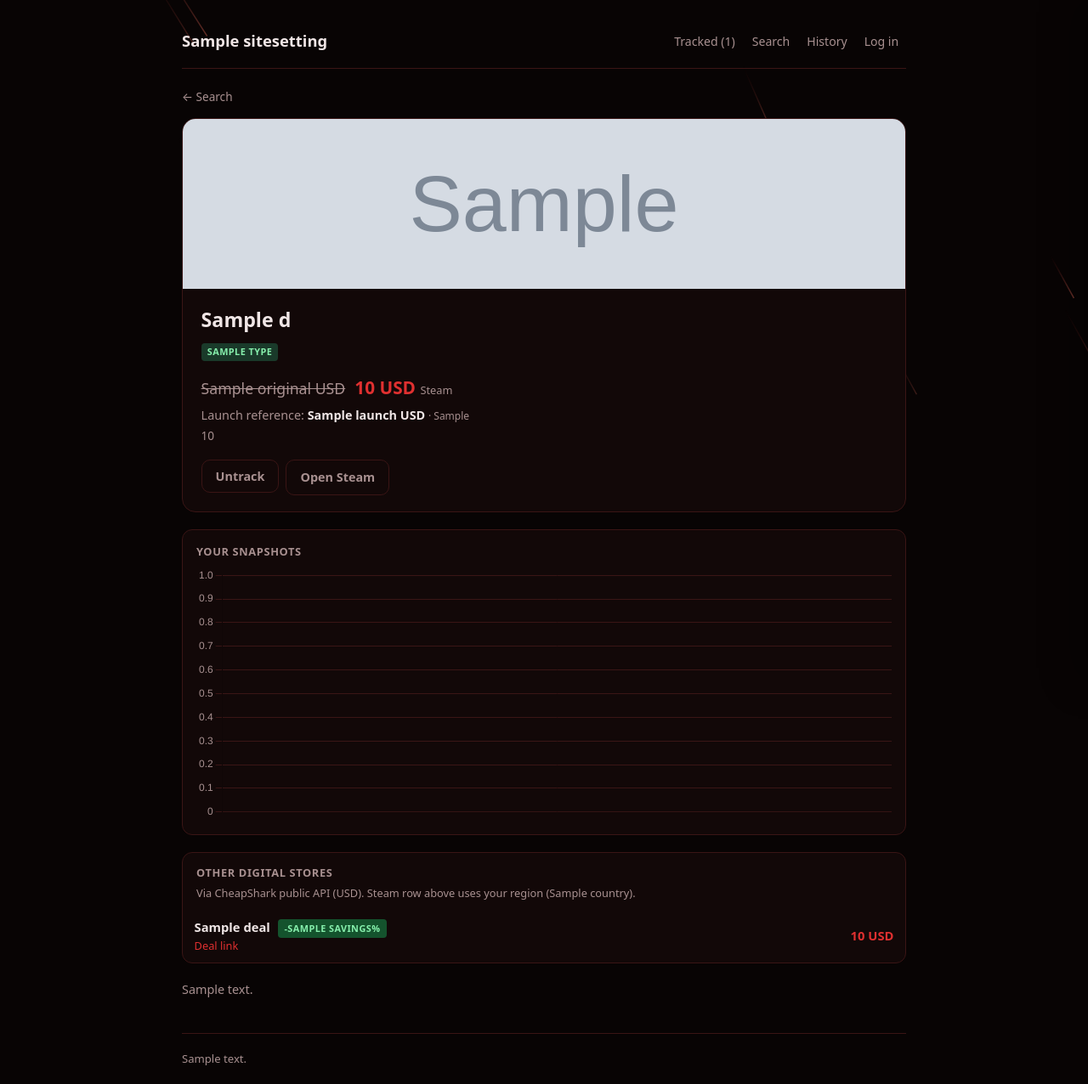
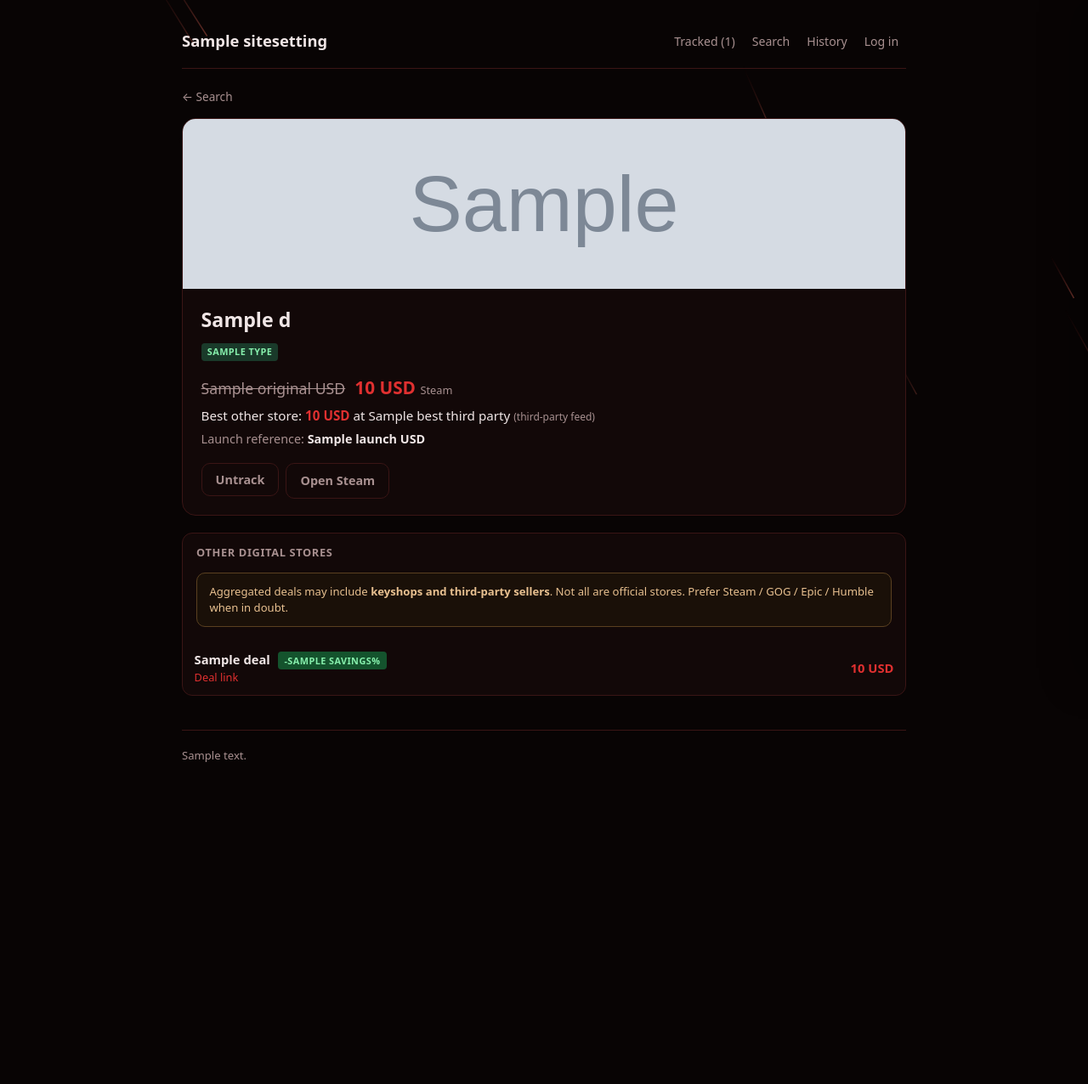
Before and after one commit to harinivasanc2000/django-game-price-tracker, a Django app: template templates/games/steam_detail.html in a window 1280 px wide. Shown: the whole page at 85% size. After the commit the page ends 897 px from the top, so only its background shows below. Run offline with Django 5.2, Linux system fonts and the light colour scheme; tables that the repository leaves empty hold one stand-in row (values such as "Sample post"); the template is opened without the code that fills it: values that come from a table or form of the project are taken from there, most other values are stand-ins (such as "Sample title", 1, 10 or a date in 2020); grey boxes marked "Sample" are stand-in pictures; parts of the project's set-up code (start-up, migrations or seed data) failed here and were passed over.

Commit message:
Merged Steam + third-party chart with keyshop disclaimer

```diff
--- a/templates/games/steam_detail.html
+++ b/templates/games/steam_detail.html
@@ -19,6 +19,10 @@
   .deal-row:last-child { border-bottom: none; }
   .panel { background: var(--card); border: 1px solid var(--border); border-radius: 12px; margin-bottom: 1.25rem; overflow: hidden; }
   .panel h2 { font-size: 0.8rem; text-transform: uppercase; letter-spacing: 0.05em; color: var(--muted); padding: 0.85rem 1rem 0.35rem; }
+  .disclaimer {
+    margin: 0.5rem 1rem 1rem; padding: 0.75rem 0.9rem; border-radius: 10px;
+    background: #1a1008; border: 1px solid #5a4020; color: #e8c090; font-size: 0.82rem; line-height: 1.45;
+  }
 </style>
 <script src="https://cdn.jsdelivr.net/npm/chart.js@4.4.1/dist/chart.umd.min.js"></script>
 {% endblock %}
@@ -45,21 +49,20 @@
         <span class="price-now">Free</span>
       {% else %}
         <span style="color: var(--muted); font-weight: 700;">Unknown</span>
-        <span style="font-size: 0.75rem; color: var(--muted);">not free</span>
       {% endif %}
     </p>
+
+    {% if best_third_party %}
+      <p style="font-size: 0.95rem; margin-top: 0.35rem;">
+        Best other store: <strong class="price-now">{{ best_third_party.price }} {{ best_third_party.currency }}</strong>
+        at {{ best_third_party.store_name }}
+        <span style="font-size: 0.75rem; color: var(--muted);">(third-party feed)</span>
+      </p>
+    {% endif %}
 
     {% if launch %}
       <p style="font-size: 0.9rem; color: var(--muted); margin-top: 0.35rem;">
         Launch reference: <strong style="color: var(--text);">{{ launch }} {{ launch_currency }}</strong>
-        {% if launch_source %}<span style="font-size: 0.75rem;"> · {{ launch_source|truncatechars:60 }}</span>{% endif %}
-      </p>
-    {% endif %}
-    {% if d.price_note %}<p style="font-size: 0.85rem; color: var(--muted); margin-top: 0.25rem;">{{ d.price_note }}</p>{% endif %}
-
-    {% if d.is_dlc and d.parent_name %}
-      <p style="margin-top: 0.75rem; font-size: 0.9rem; color: #f0c0c0;">
-        DLC — full game: <a href="{% url 'games:steam_detail' d.parent_app_id %}">{{ d.parent_name }}</a>
       </p>
     {% endif %}
 
@@ -77,27 +80,60 @@
   </div>
 </div>
 
-{% if chart_values and chart_values != "[]" %}
+{% if has_chart %}
 <div class="panel" style="padding: 1rem;">
-  <h2 style="padding: 0;">{% if history_count %}Your snapshots{% else %}Launch vs current{% endif %}</h2>
-  <canvas id="priceChart" height="110" style="margin-top: 0.5rem;"></canvas>
+  <h2 style="padding: 0;">Price comparison graph</h2>
+  <p style="font-size: 0.8rem; color: var(--muted); margin: 0.35rem 0 0.75rem;">
+    Steam (official) vs third-party / key-store deals vs launch reference.
+  </p>
+  <canvas id="priceChart" height="130"></canvas>
+  <div class="disclaimer" style="margin: 1rem 0 0;">
+    <strong>Disclaimer:</strong> Third-party and key-seller prices come from public deal aggregators
+    (CheapShark). They may include grey-market keyshops. Keys can be region-locked or revoked.
+    Always verify the seller. Steam prices are official for your selected region ({{ country }}).
+    Launch prices are approximate public references, not live API history.
+    Currencies may differ (Steam region vs USD deals) — compare carefully.
+  </div>
 </div>
 <script>
+  const labels = {{ chart_labels|safe }};
+  const steam = {{ chart_steam|safe }};
+  const third = {{ chart_third|safe }};
+  const launch = {{ chart_launch|safe }};
   new Chart(document.getElementById('priceChart'), {
     type: 'line',
     data: {
-      labels: {{ chart_labels|safe }},
-      datasets: [{
-        data: {{ chart_values|safe }},
-        borderColor: '#e03030',
-        backgroundColor: 'rgba(224,48,48,0.1)',
-        fill: true, tension: 0.25, pointRadius: 4,
-      }]
+      labels,
+      datasets: [
+        {
+          label: 'Steam (official)',
+          data: steam,
+          borderColor: '#e03030',
+          backgroundColor: 'rgba(224,48,48,0.08)',
+          spanGaps: true, tension: 0.25, pointRadius: 3,
+        },
+        {
+          label: 'Third-party / keys (USD feed)',
+          data: third,
+          borderColor: '#e8a838',
+          borderDash: [4, 3],
+          spanGaps: true, tension: 0.25, pointRadius: 3,
+        },
+        {
+          label: 'Launch reference',
+          data: launch,
+          borderColor: '#a89090',
+          borderDash: [6, 4],
+          pointRadius: 0, spanGaps: true,
+        },
+      ]
     },
     options: {
-      plugins: { legend: { display: false } },
+      plugins: {
+        legend: { labels: { color: '#a89090', boxWidth: 12, font: { size: 11 } } }
+      },
       scales: {
-        x: { ticks: { color: '#a89090' }, grid: { color: '#3a1515' } },
+        x: { ticks: { color: '#a89090', maxRotation: 45 }, grid: { color: '#3a1515' } },
         y: { ticks: { color: '#a89090' }, grid: { color: '#3a1515' } }
       }
     }
@@ -107,9 +143,10 @@
 
 <div class="panel">
   <h2>Other digital stores</h2>
-  <p style="padding: 0 1rem 0.5rem; font-size: 0.8rem; color: var(--muted);">
-    Via CheapShark public API (USD). Steam row above uses your region ({{ country }}).
-  </p>
+  <div class="disclaimer">
+    Aggregated deals may include <strong>keyshops and third-party sellers</strong>.
+    Not all are official stores. Prefer Steam / GOG / Epic / Humble when in doubt.
+  </div>
   {% if store_deals %}
     {% for deal in store_deals %}
       <div class="deal-row">
@@ -118,7 +155,7 @@
           {% if deal.savings %}<span class="badge lowest" style="margin-left: 0.35rem;">-{{ deal.savings }}%</span>{% endif %}
           {% if deal.url %}<div style="font-size: 0.8rem;"><a href="{{ deal.url }}" target="_blank" rel="noopener">Deal link</a></div>{% endif %}
         </div>
-        <div style="text-align: right; white-space: nowrap;">
+        <div style="text-align: right;">
           {% if deal.retail and deal.retail > deal.price %}
             <div class="price-was">{{ deal.retail }} {{ deal.currency }}</div>
           {% endif %}
@@ -127,11 +164,7 @@
       </div>
     {% endfor %}
   {% else %}
-    <p style="padding: 0.85rem 1rem; color: var(--muted); font-size: 0.9rem;">No cross-store deals found for this title right now.</p>
+    <p style="padding: 0.85rem 1rem; color: var(--muted); font-size: 0.9rem;">No cross-store deals found.</p>
   {% endif %}
 </div>
-
-{% if d.short_description %}
-  <p style="color: var(--muted); font-size: 0.9rem; margin-bottom: 1rem;">{{ d.short_description|truncatewords:45 }}</p>
-{% endif %}
 {% endblock %}
```
